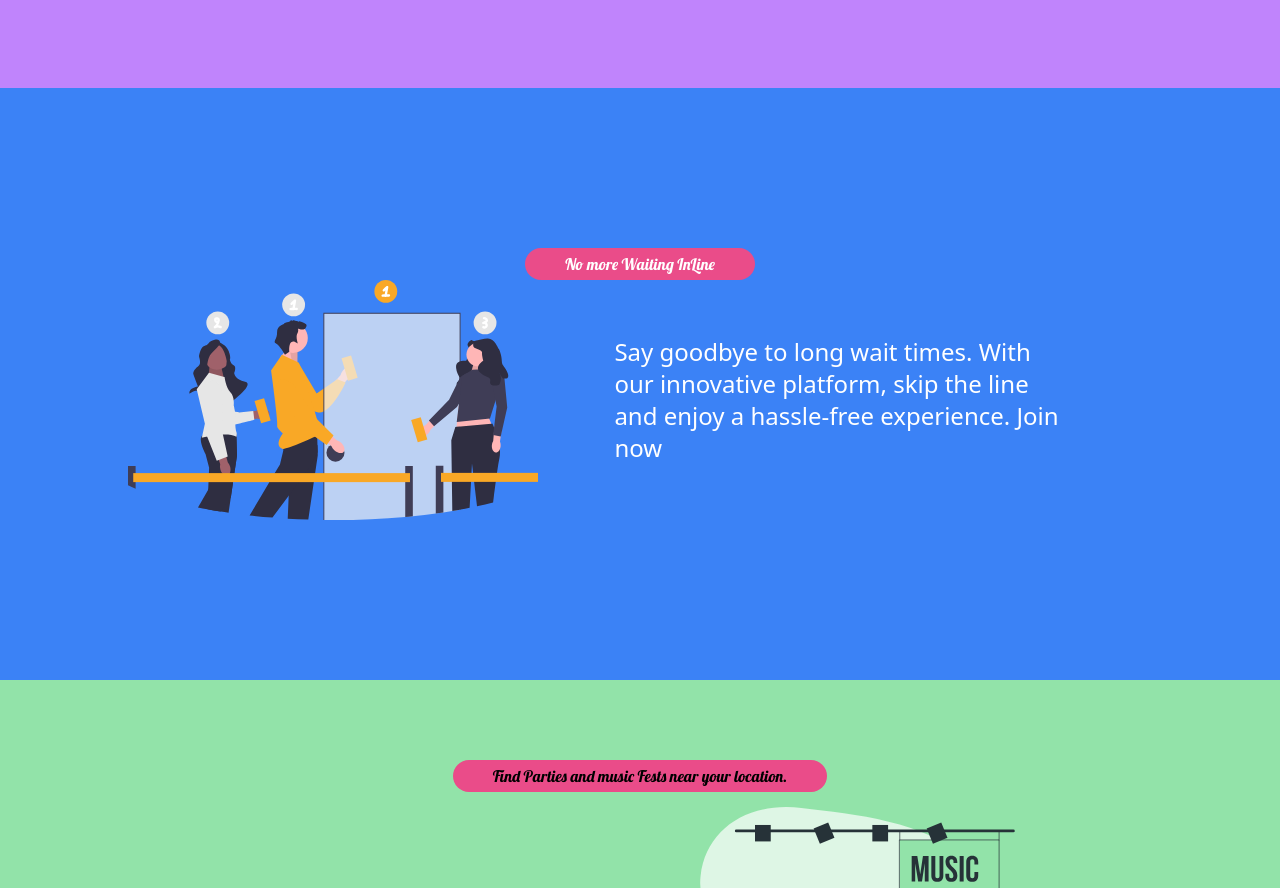
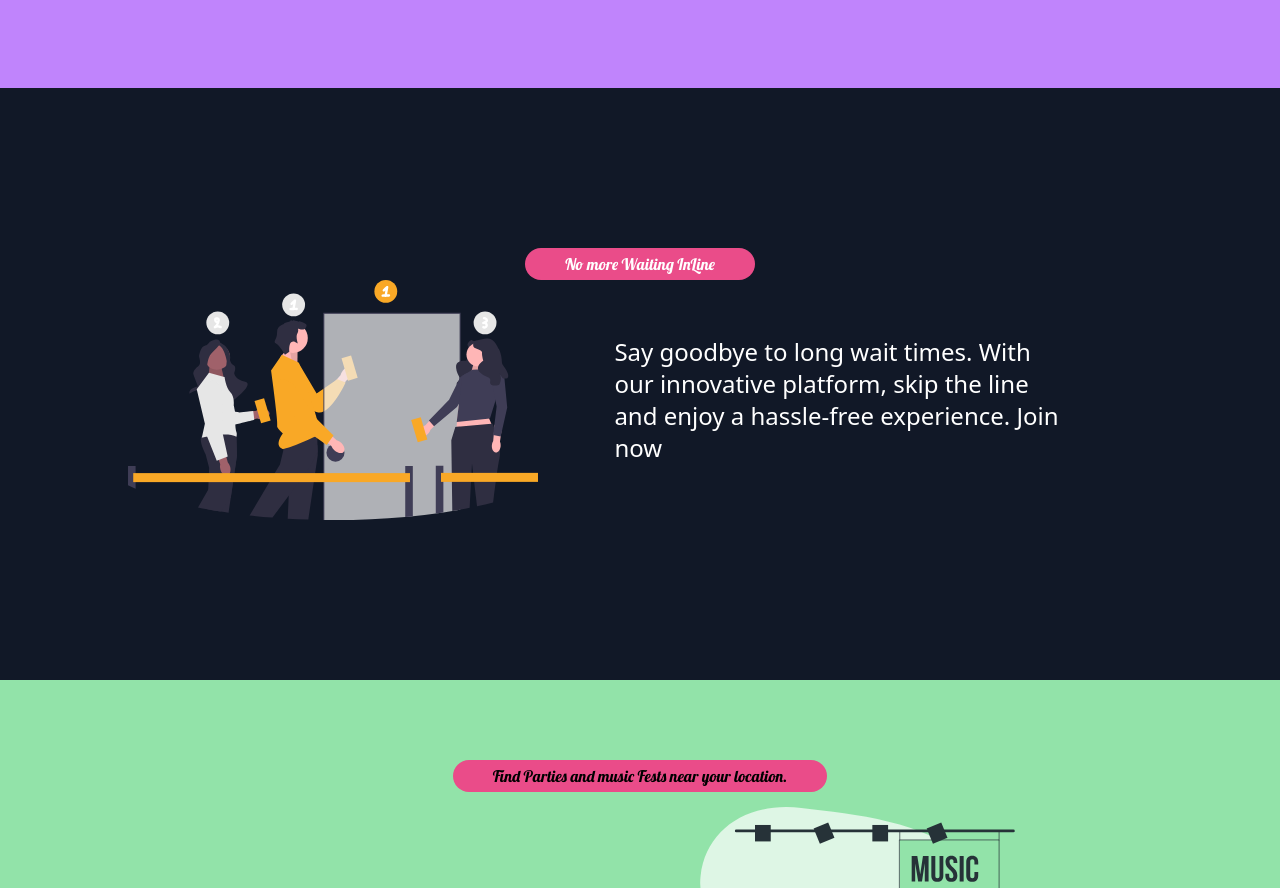
Before and after one commit to EphremDemlew/LinkifyLanding, a React (Vite) app: page / in a window 1280 px wide. Shown: the part 4077-4965 px from the top of the page. Built offline with nearby package versions, Linux system fonts and the light colour scheme.

Commit message:
minor changes added

```diff
--- a/src/App.jsx
+++ b/src/App.jsx
@@ -147,7 +147,7 @@
             description="Adventure awaits. Plan your next trip with a group of like-minded individuals and make new friends along the way."
           />
         </div>
-        <div className="bg-blue-500 text-white py-20">
+        <div className="bg-gray-900 text-white py-20">
           <Section
             reversed={true}
             imageSrc="waiting"
```
